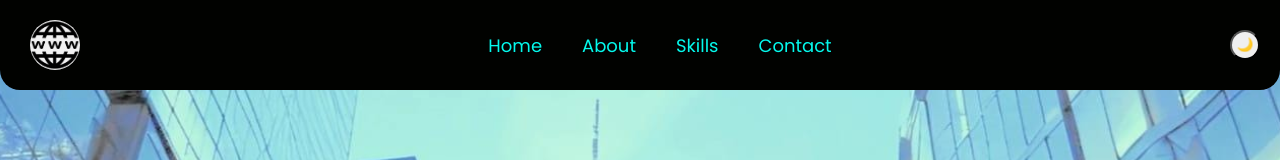
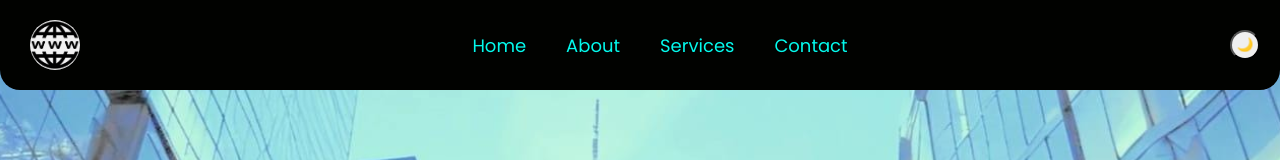
Before and after one commit to sanjitram/personal_portfolio, a React (Create React App) app: page / in a window 1280 px wide. Shown: the top 160 px of the page. Built offline with nearby package versions, Linux system fonts and the light colour scheme.

Commit message:
Update Navbar.jsx

```diff
--- a/src/components/navbar/Navbar.jsx
+++ b/src/components/navbar/Navbar.jsx
@@ -22,14 +22,12 @@ const Navbar = () => {
       <div className={`navlinks ${isMenuOpen ? 'active' : ''}`}>
         <a href="#home">Home</a>
         <a href="#about">About</a>
-        <a href="#services">Skills</a>
+        <a href="#services">Services</a>
         <a href="#contact">Contact</a>
       </div>
 
       <div className="navbar-buttons">
-        <button id="toggle" onClick={handleToggle}>
-          ☰
-        </button>
+
         <button className="dark-mode-toggle" onClick={toggleDarkMode}>
           {isDarkMode ? "☀️" : "🌙"}
         </button>
```
